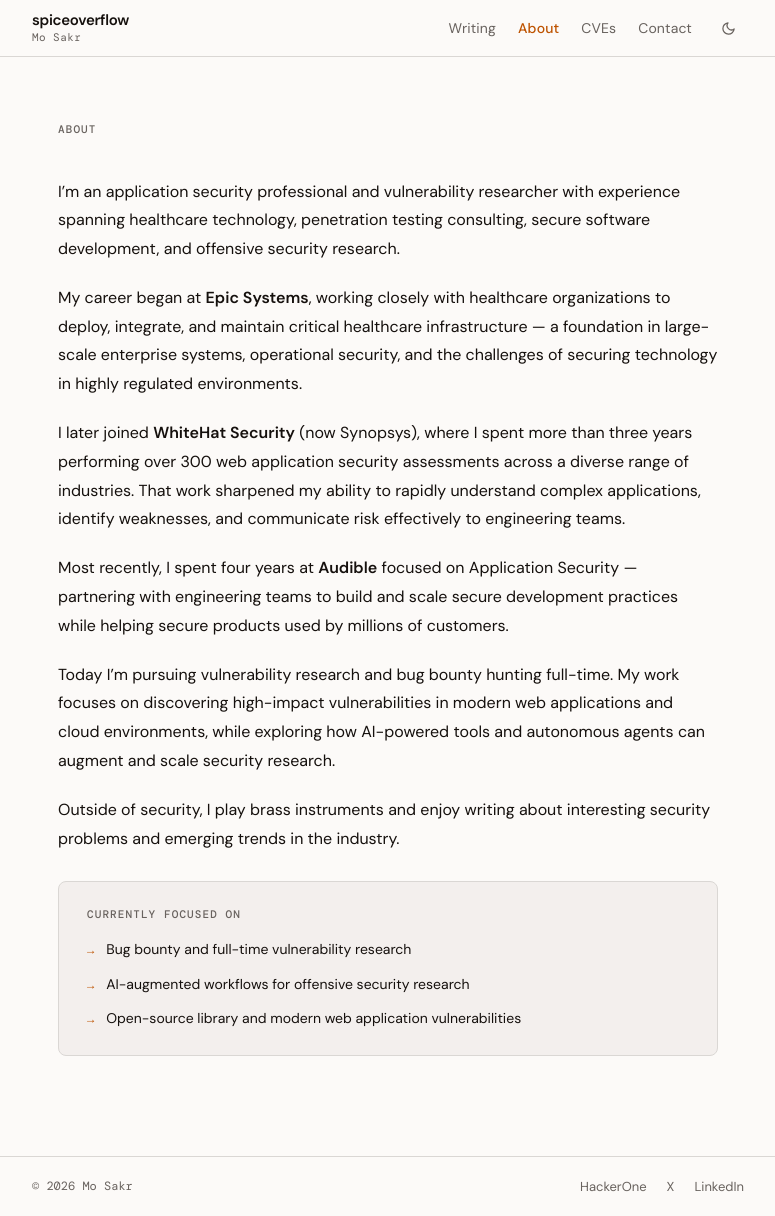
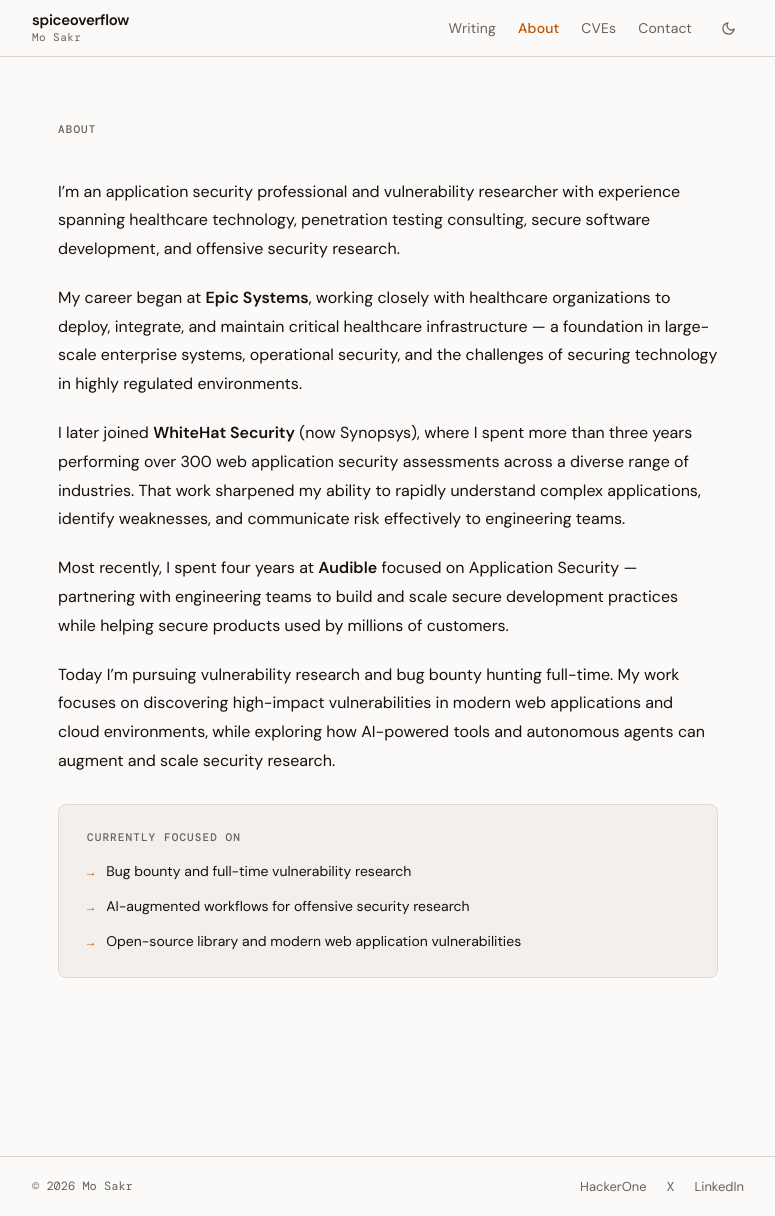
Before and after one commit to spiceoverflow/spiceoverflow.github.io, a Jekyll site: the page built from about.html, in a window 1280 px wide and 1216 px high. Shown: the whole window, without its empty margins (252-1027 px from the left). Built offline with Jekyll 4.4.1, drawn with Linux system fonts in a browser that asks for light colours.

Commit message:
Remove brass-instruments line from About page
Co-Authored-By: Claude Opus 4.8 <noreply@anthropic.com>

```diff
--- a/about.html
+++ b/about.html
@@ -17,8 +17,6 @@ permalink: /about/
 
   <p>Today I&rsquo;m pursuing vulnerability research and bug bounty hunting full-time. My work focuses on discovering high-impact vulnerabilities in modern web applications and cloud environments, while exploring how AI-powered tools and autonomous agents can augment and scale security research.</p>
 
-  <p>Outside of security, I play brass instruments and enjoy writing about interesting security problems and emerging trends in the industry.</p>
-
   <div class="focus-box">
     <span class="box-label">Currently focused on</span>
     <ul class="focus-list">
```
